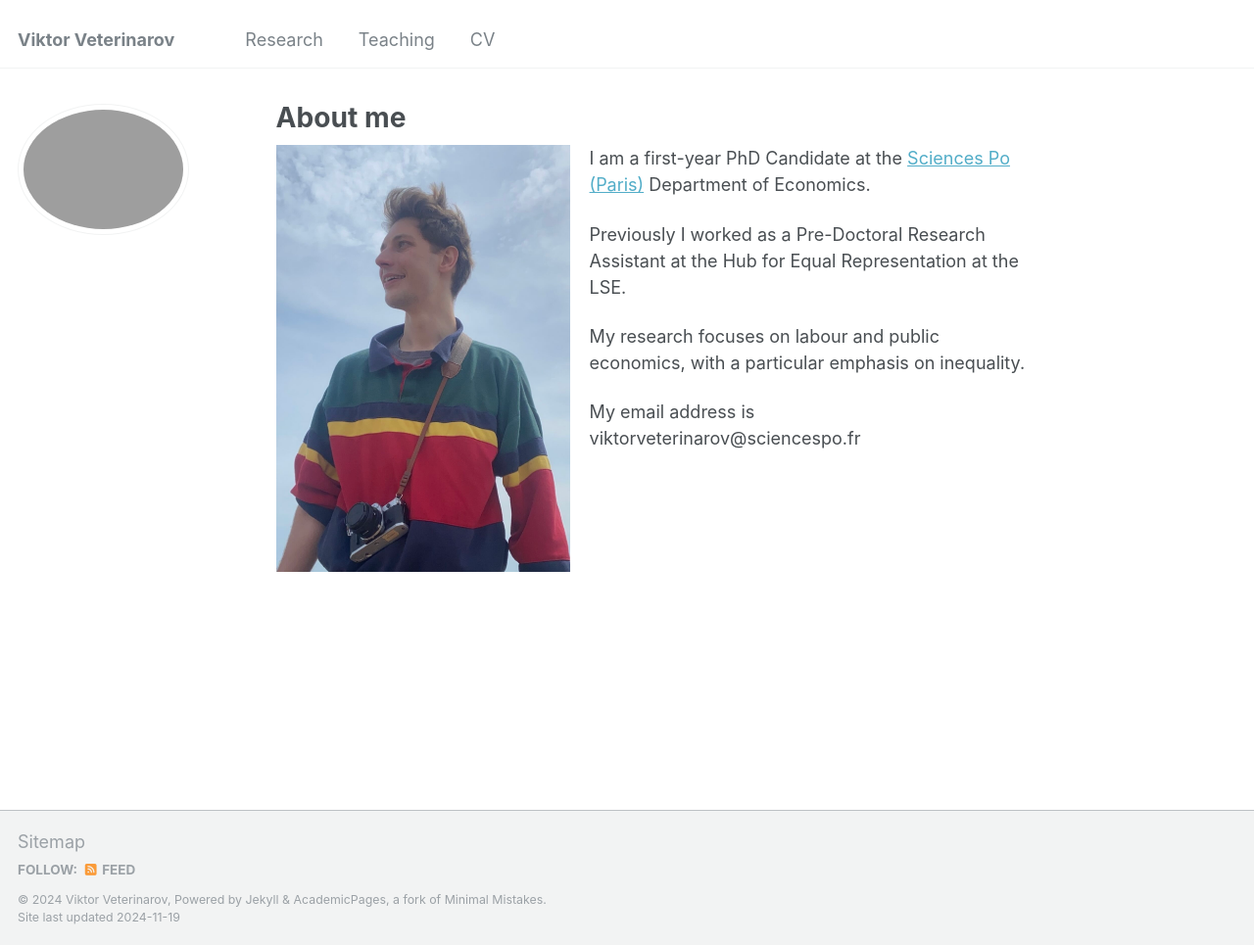
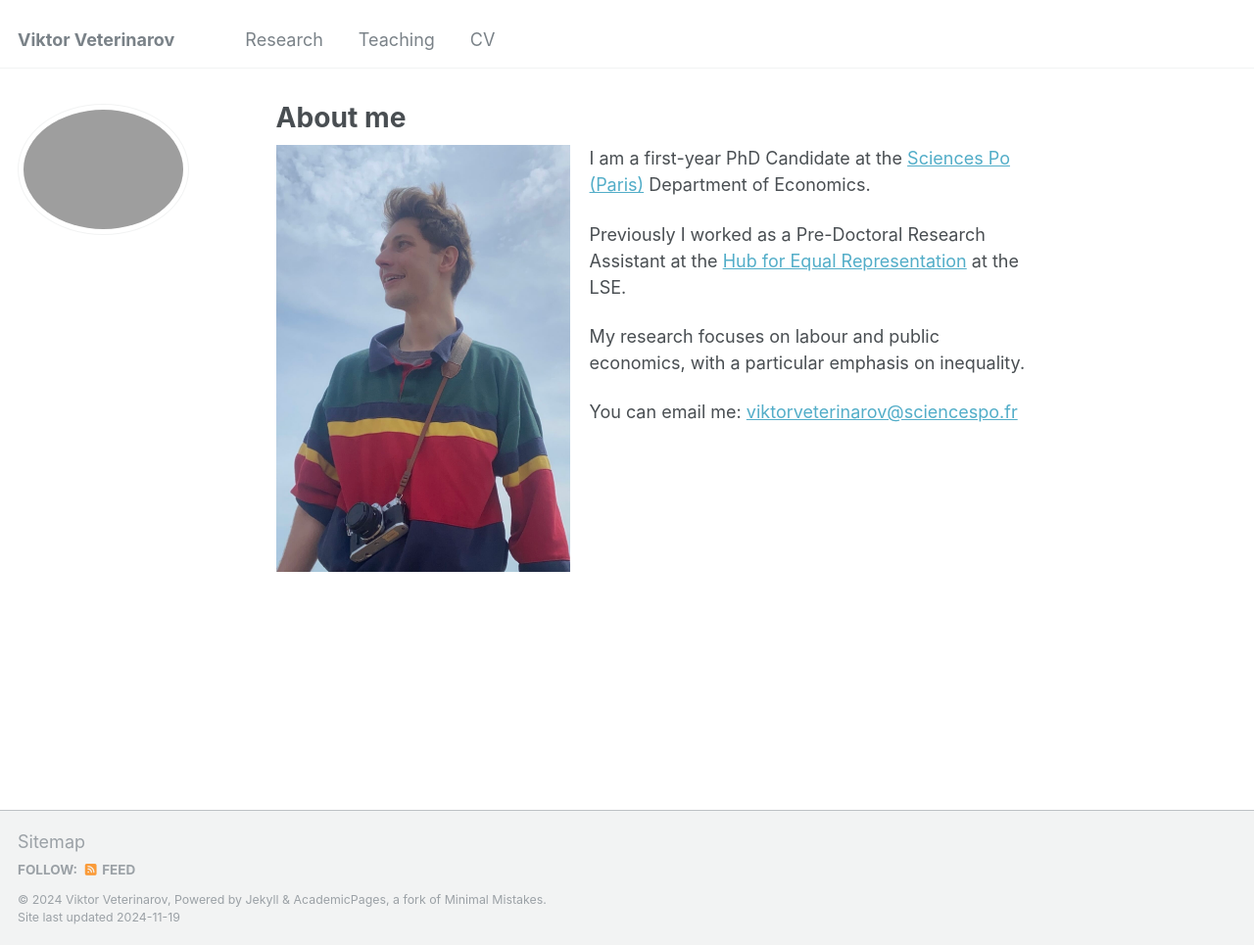
Before and after one commit to viktorveterinarov/viktorveterinarov.github.io, a Jekyll site: the page built from _pages/about.md, in a window 1280 px wide and 965 px high. Shown: the whole window at 98% size. Built offline with Jekyll 4.4.1, drawn with Linux system fonts in a browser that asks for light colours.

Commit message:
Update about.md

```diff
--- a/_pages/about.md
+++ b/_pages/about.md
@@ -11,8 +11,8 @@ redirect_from:
 
   <div>
     <p>I am a first-year PhD Candidate at the <a href="https://www.sciencespo.fr/department-economics/researcher/viktor-veterinarov" target="_blank">Sciences Po (Paris)</a> Department of Economics. </p>
-    <p>Previously I worked as a Pre-Doctoral Research Assistant at the Hub for Equal Representation at the LSE.</p>
+    <p>Previously I worked as a Pre-Doctoral Research Assistant at the <a href="https://www.hubequalrep.org/our-team/" target="_blank">Hub for Equal Representation</a> at the LSE.</p>
     <p>My research focuses on labour and public economics, with a particular emphasis on inequality.</p>
-    <p>My email address is viktorveterinarov@sciencespo.fr</p>
+    <p>You can email me: <a href="mailto:viktorveterinarov@sciencespo.fr">viktorveterinarov@sciencespo.fr</a></p>
   </div>
 </div>
```
